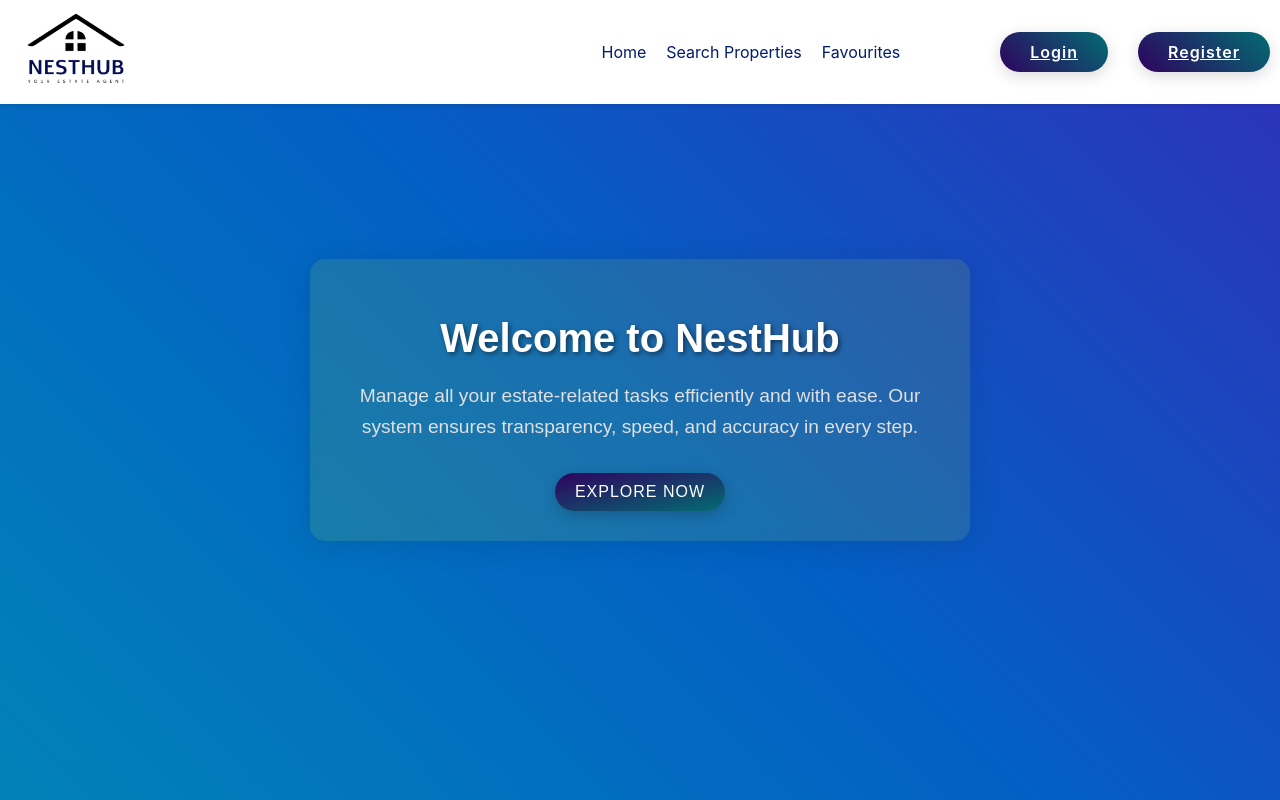
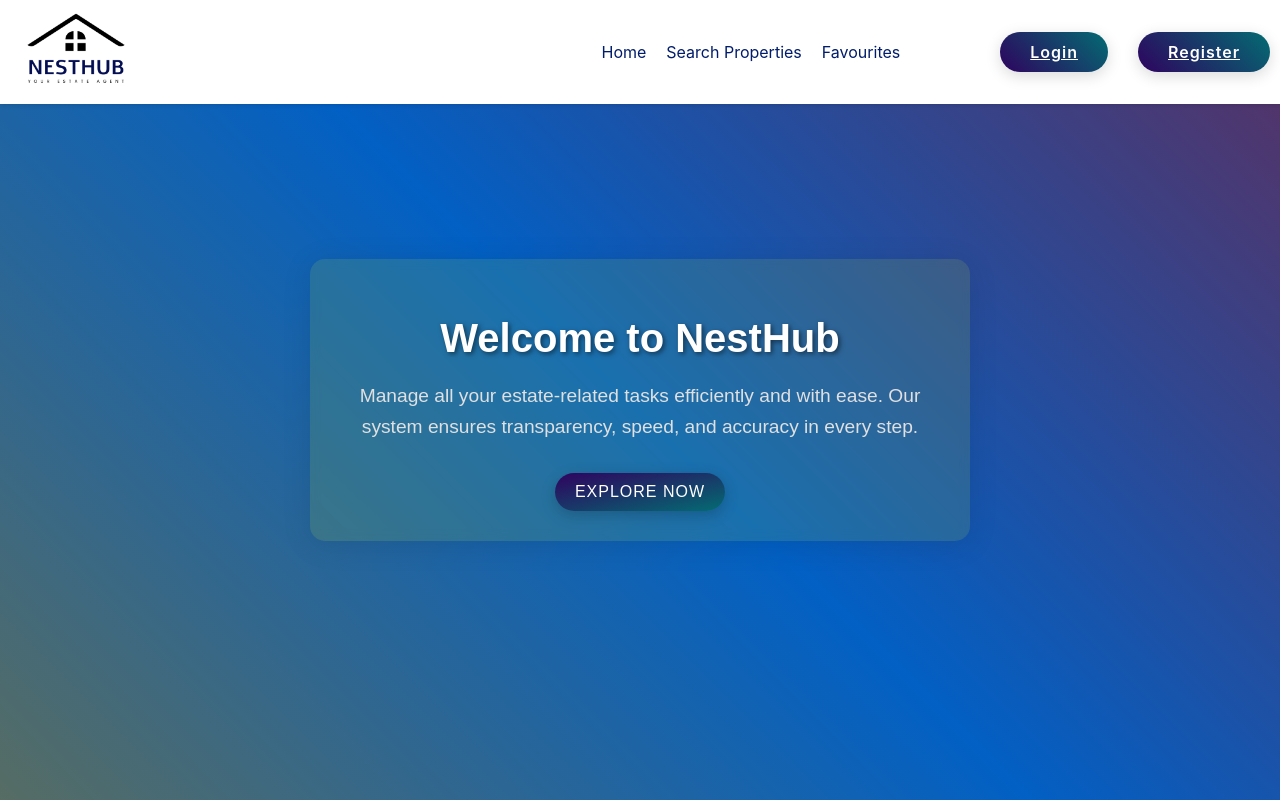
Before and after one commit to MisalSilva/Estate-Agent-Web-Application-ACS-CW11, a React (Create React App) app: page / in a window 1280 px wide. Built offline with nearby package versions, Linux system fonts and the light colour scheme.

Commit message:
Update background gradient colors in Home.css for improved aesthetics

```diff
--- a/src/styles/Home.css
+++ b/src/styles/Home.css
@@ -4,7 +4,7 @@
     justify-content: center;
     align-items: center;
     min-height: 100vh;
-    background: linear-gradient(45deg, #5b03b9, #01a4ac, #0260c4, #5b01af);
+    background: linear-gradient(45deg, #5b03b9, #ac7901, #0260c4, #af0101);
     background-size: 300% 300%;
     color: #fff;
     font-family: 'Arial', sans-serif;
```
